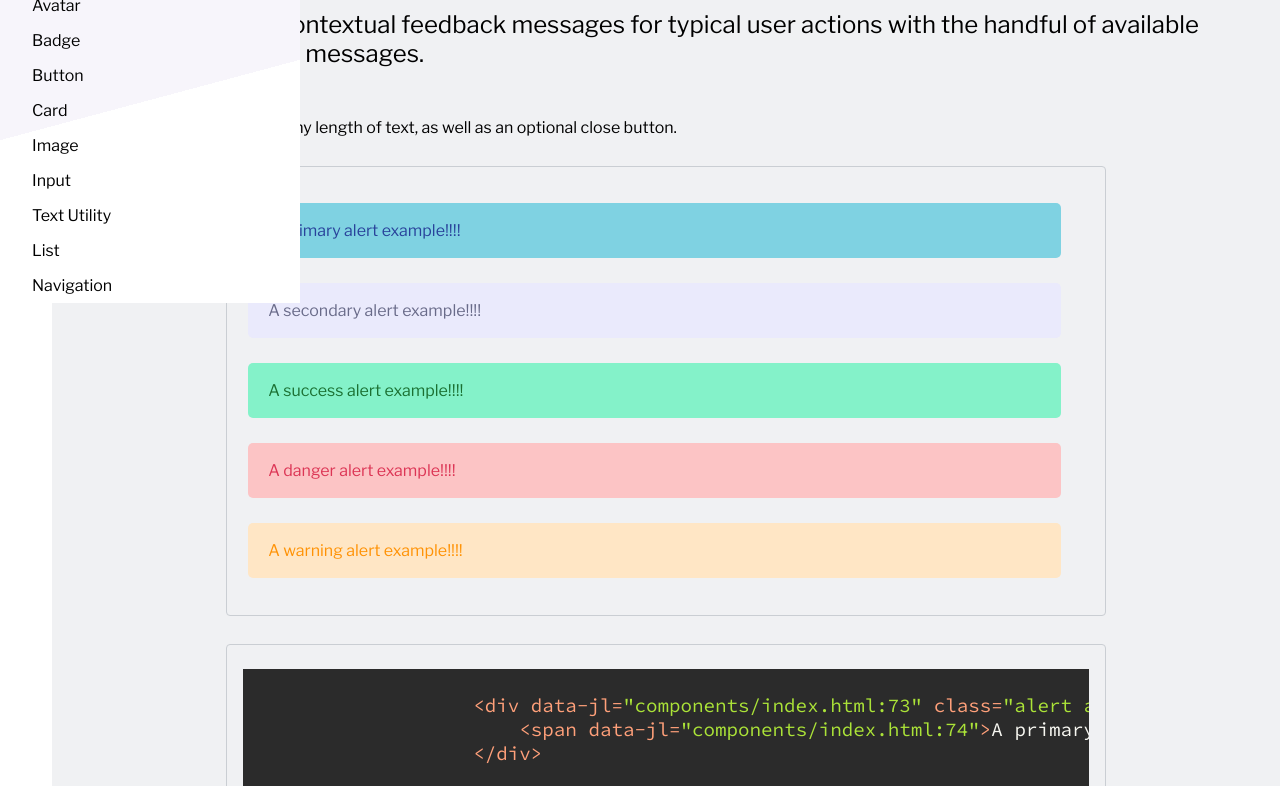
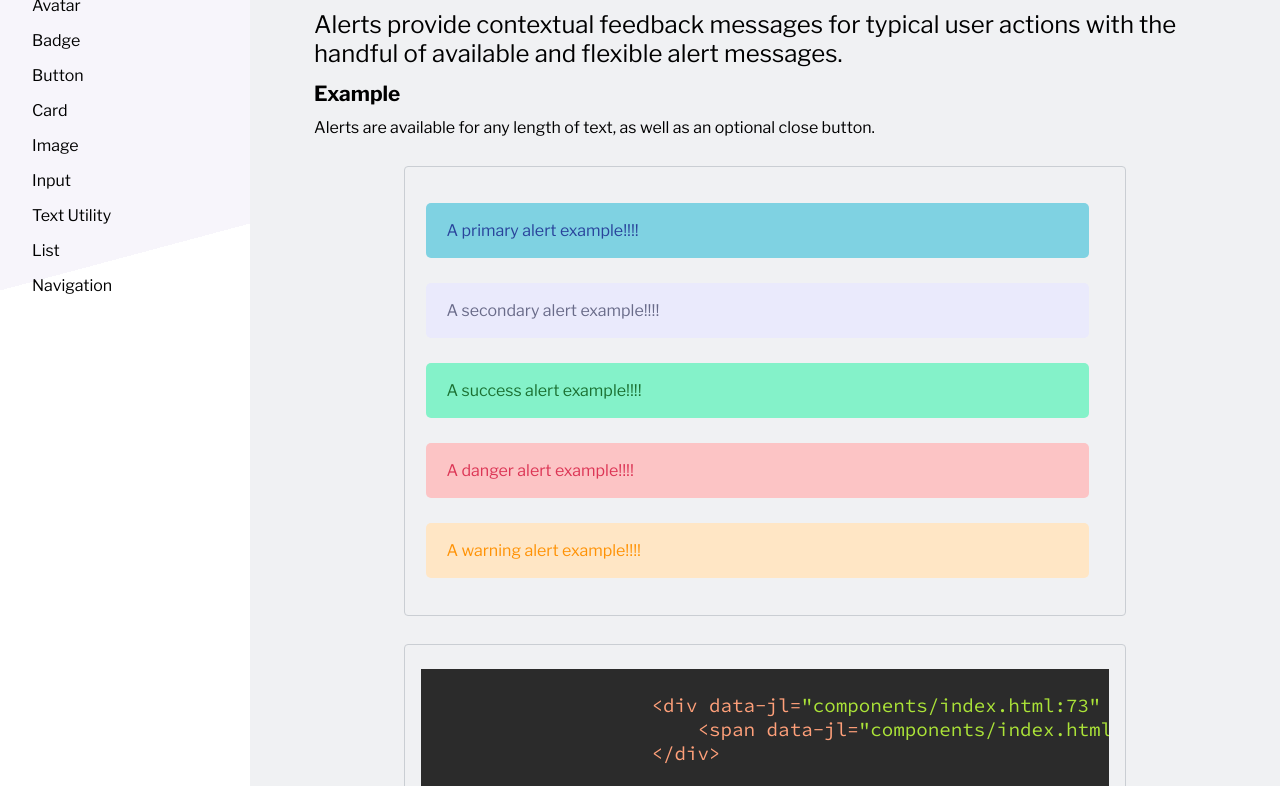
Before and after one commit to bishwajitP27/minimalistic-ui-component-library, a plain HTML site: page components/index.html in a window 1280 px wide. Shown: the part 203-989 px from the top of the page. Drawn offline with nearby package versions, Linux system fonts and the light colour scheme.

Commit message:
Font-size adjusted for lower screen size

```diff
--- a/styles/style.css
+++ b/styles/style.css
@@ -1,33 +1,7 @@
 @import url(reset.css);
 @import url(../components/component.css);
+@import url(variables.css);
 @import url('https://fonts.googleapis.com/css2?family=Libre+Franklin:wght@400;500;600;700&family=Roboto&family=Source+Code+Pro:wght@200;300;400;500;600&display=swap');
-
-
-
-/* CSS Variables */
-:root {
-    --header-background: #111;
-    --primary-font-color: #fff;
-    --header-height: 100px;
-    --footer-height: 80px;
-    --primary-alert-background-clr:#7FD2E2;
-    --primary-alert-text-clr: #29439b;
-    --secondary-alert-background-clr:#eaeafc;
-    --secondary-alert-text-clr: #696b89;
-    --success-alert-background-clr:#84f2c9;
-    --success-alert-text-clr: #1b7032;
-    --danger-alert-background-clr:#fcc4c5;
-    --danger-alert-text-clr: #dc3555;
-    --warning-alert-background-clr: #ffe6c5;
-    --warning-alert-text-clr: #ff9205;
-    --primary-border-clr: #caced3;
-    --primary-btn-clr: #0d6efd;
-    --secondary-btn-clr: #6c757d;
-    --success-btn-clr: #198754;
-    --danger-btn-clr: #dc3545;
-    --warning-btn-clr: #ffc107;
-    --code-bg-color: #2e2c2c;
-}
 
 html {
     font-size: 16px;
@@ -159,13 +133,13 @@ h6 {
 }
 
 .sidebar-container {
-    flex-basis: 300px;
+    flex-basis: 25%;
+    max-width: 250px;
     height: calc(100vh - var(--footer-height));
+    background: linear-gradient(165deg, #f7f5fb 50%, #fff 50%);
 }
 
 .sidebar {
-    min-width: 300px;
-    background: linear-gradient(165deg, #f7f5fb 50%, #fff 50%);
     position: fixed;
     padding: 0 2rem;
 }
@@ -173,7 +147,6 @@ h6 {
 .sidebar-heading{
     font-size: 1.2rem;
     font-weight: bold;
-    /* border-bottom: 1px solid grey; */
     padding: 0.1rem 0;
     margin: 0.2rem 0;
 }
@@ -185,6 +158,7 @@ h6 {
 
 .main-content {
     flex: 1;
+    width: 75%;
     background: #f0f1f3;
     padding: 0.25rem 1rem;
     left: 300px;
@@ -248,3 +222,15 @@ h6 {
 div > pre.code-snippet code{
     padding: 0;
 }
+
+@media (max-width: 1200px) {
+    html {
+        font-size: 85%;
+    }
+}
+
+@media (max-width: 900px) {
+    html {
+        font-size: 80%;
+    }
+}
--- /dev/null
+++ b/styles/variables.css
@@ -0,0 +1,26 @@
+/* CSS Variables */
+:root {
+    --header-background: #111;
+    --primary-font-color: #fff;
+    --header-height: 100px;
+    --footer-height: 80px;
+    --primary-alert-background-clr:#7FD2E2;
+    --primary-alert-text-clr: #29439b;
+    --secondary-alert-background-clr:#eaeafc;
+    --secondary-alert-text-clr: #696b89;
+    --success-alert-background-clr:#84f2c9;
+    --success-alert-text-clr: #1b7032;
+    --danger-alert-background-clr:#fcc4c5;
+    --danger-alert-text-clr: #dc3555;
+    --warning-alert-background-clr: #ffe6c5;
+    --warning-alert-text-clr: #ff9205;
+    --primary-border-clr: #caced3;
+    --primary-btn-clr: #0d6efd;
+    --secondary-btn-clr: #6c757d;
+    --success-btn-clr: #198754;
+    --danger-btn-clr: #dc3545;
+    --warning-btn-clr: #ffc107;
+    --code-bg-color: #2e2c2c;
+    --screen-width-lg: 1200px;
+    --screen-width-xl: 1536px;
+}
```
